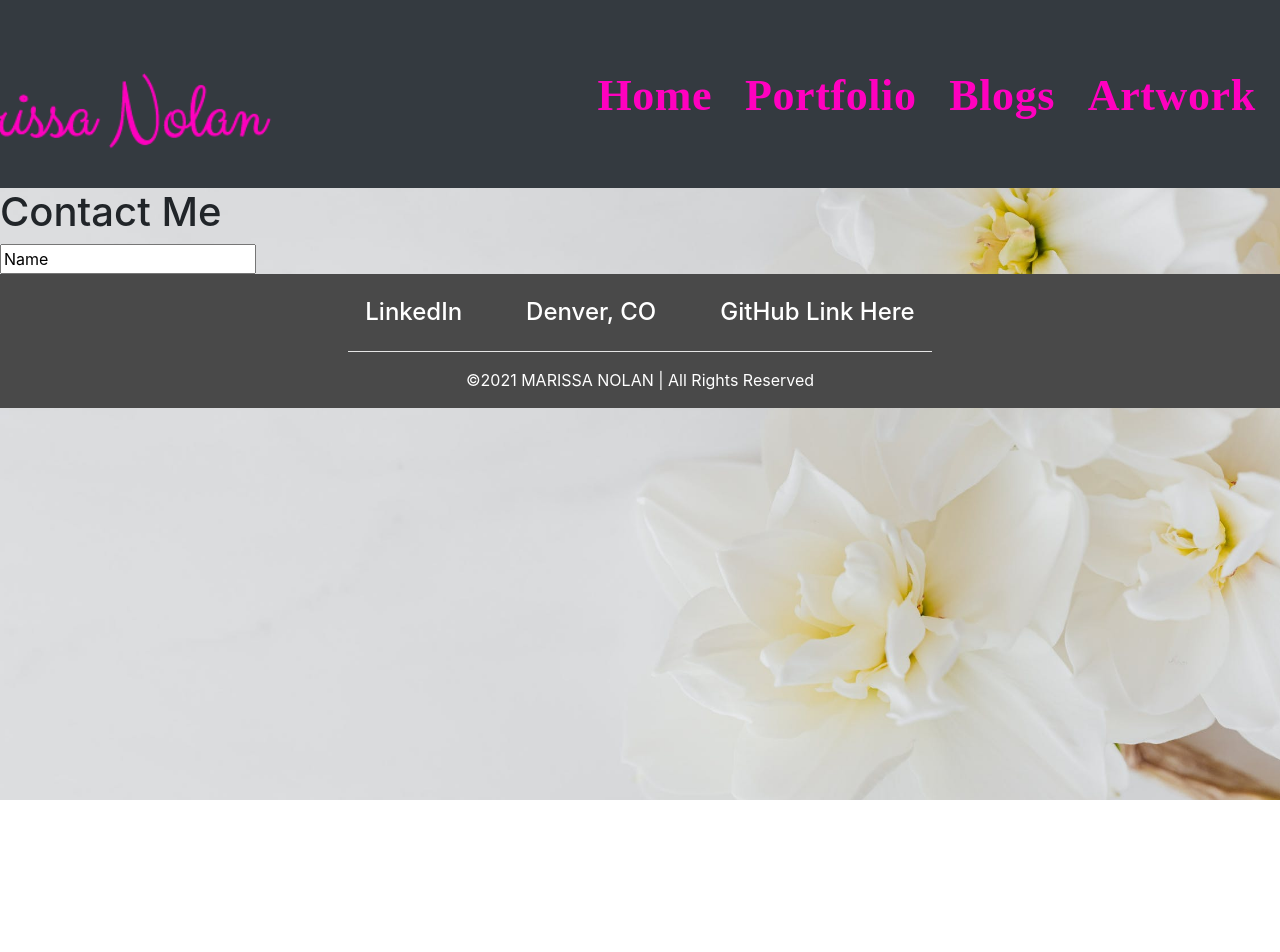
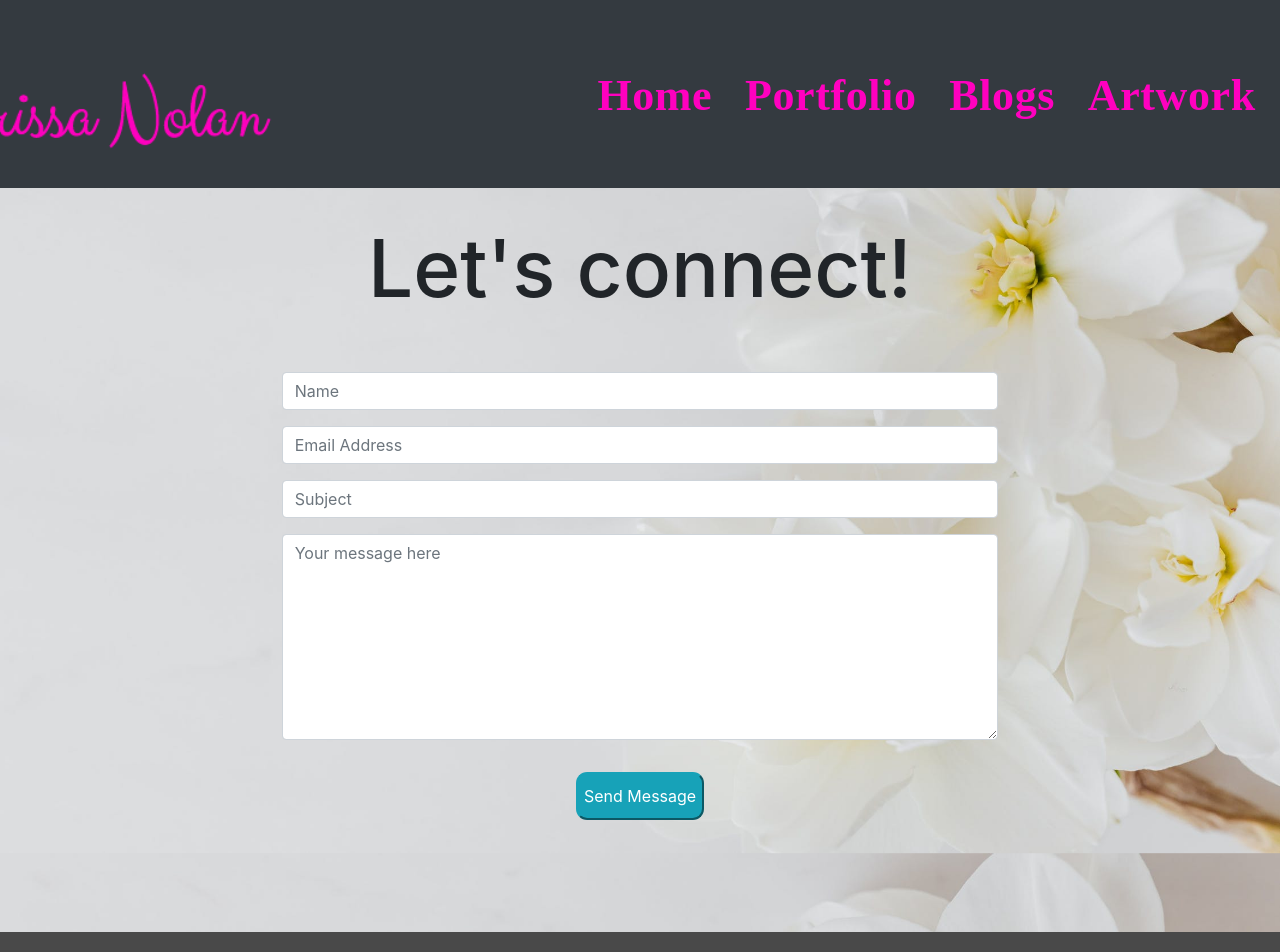
Before and after one commit to LittleRedButton7/Mod4-Portfolio-Project, a React (Create React App) app: page /contact in a window 1280 px wide. Shown: the top 952 px of the page. Before the commit the page ends 800 px from the top, so only its background shows below. Built offline with nearby package versions, Linux system fonts and the light colour scheme; a web font is replaced by a local one.

Commit message:
Added contact page with emailjs.

```diff
--- a/package.json
+++ b/package.json
@@ -10,6 +10,7 @@
     "axios": "^0.21.1",
     "bootstrap": "^4.6.0",
     "cra-template": "1.1.2",
+    "emailjs-com": "^2.6.4",
     "react": "^17.0.2",
     "react-dom": "^17.0.2",
     "react-icons": "^4.2.0",
--- a/src/PortfolioPages/Contact.js
+++ b/src/PortfolioPages/Contact.js
@@ -1,31 +1,47 @@
 import React from 'react'
 import "./PageStyle.css"
+import emailjs from "emailjs-com";
+import{ init } from 'emailjs-com';
 
-// import Form from 'bootstrap';
 
-class ContactPage extends React.Component {
+export default function ContactPage() {
 
-    constructor(props) {
-        super(props);
-        this.state = {
-            name: "",
-            email: "",
-            message: "",
-            disabled: false,
-            emailSent: null,
-            }
-        }
+    function sendEmail(event){
+        event.preventDefault();
 
-    render() {
-        return (
-            <div className="contact-form-container">
-                <h1>Contact Me</h1>
-                <form>
-                    <input type="text" name="firstName" value="Name"></input>
-                </form>
+        emailjs.sendForm('service_qdmzwcc', 'template_xkq7ypb', event.target, init('user_9BMcI0ZbI2edCsmQthKHX'))
+        .then((result) => {
+            console.log(result.text);
+        }, (error) => {
+            console.log(error.text);
+        });
+        event.target.reset()
+    }
+
+    return (
+        <div className="contact-page-div">
+            <h1 className="contact-title">Let's connect!</h1>
+            <div className="contact-container">
+            <form onSubmit={sendEmail}>
+                <div className="row pt-5 mx-auto">
+                    <div className="col-7 form-group mx-auto">
+                        <input type="text" className="form-control" placeholder="Name" name="name" />
+                    </div>
+                    <div className="col-7 form-group mx-auto">
+                        <input type="email" className="form-control" placeholder="Email Address" name="email" />
+                    </div>
+                    <div className="col-7 form-group mx-auto">
+                        <input type="text" className="form-control" placeholder="Subject" name="subject" />
+                    </div>
+                    <div className="col-7 form-group mx-auto">
+                        <textarea className="form-control" id="" cols="30" rows="8" placeholder="Your message here" name="message"></textarea>
+                    </div>
+                    <div className="col-7 pt-3 mx-auto">
+                        <input type="submit" className="btn-info" value="Send Message"></input>
+                    </div>
+                </div>
+            </form>
             </div>
-        );
-    }
+        </div>
+    )
 }
-
-export default ContactPage
--- a/src/PortfolioPages/PageStyle.css
+++ b/src/PortfolioPages/PageStyle.css
@@ -233,3 +233,24 @@ body{
     border-radius: .625rem;
     box-shadow:.625rem .625rem .3125rem rgb(148, 147, 147);
 }
+
+/********CONTACT PAGE***********/
+.contact-page-div{
+    text-align: center;
+}
+
+.contact-title{
+    margin-top: 2rem;
+    font-size: 5rem;
+}
+
+.btn-info {
+    margin-bottom: 7rem;
+    height: 3rem;
+    width: 8rem;
+    border-radius: .7rem;
+}
+
+.form-group{
+    width: 20rem;
+}
```
Also changed, not shown: 1 other file (tests, documents, lock files or other folders).
